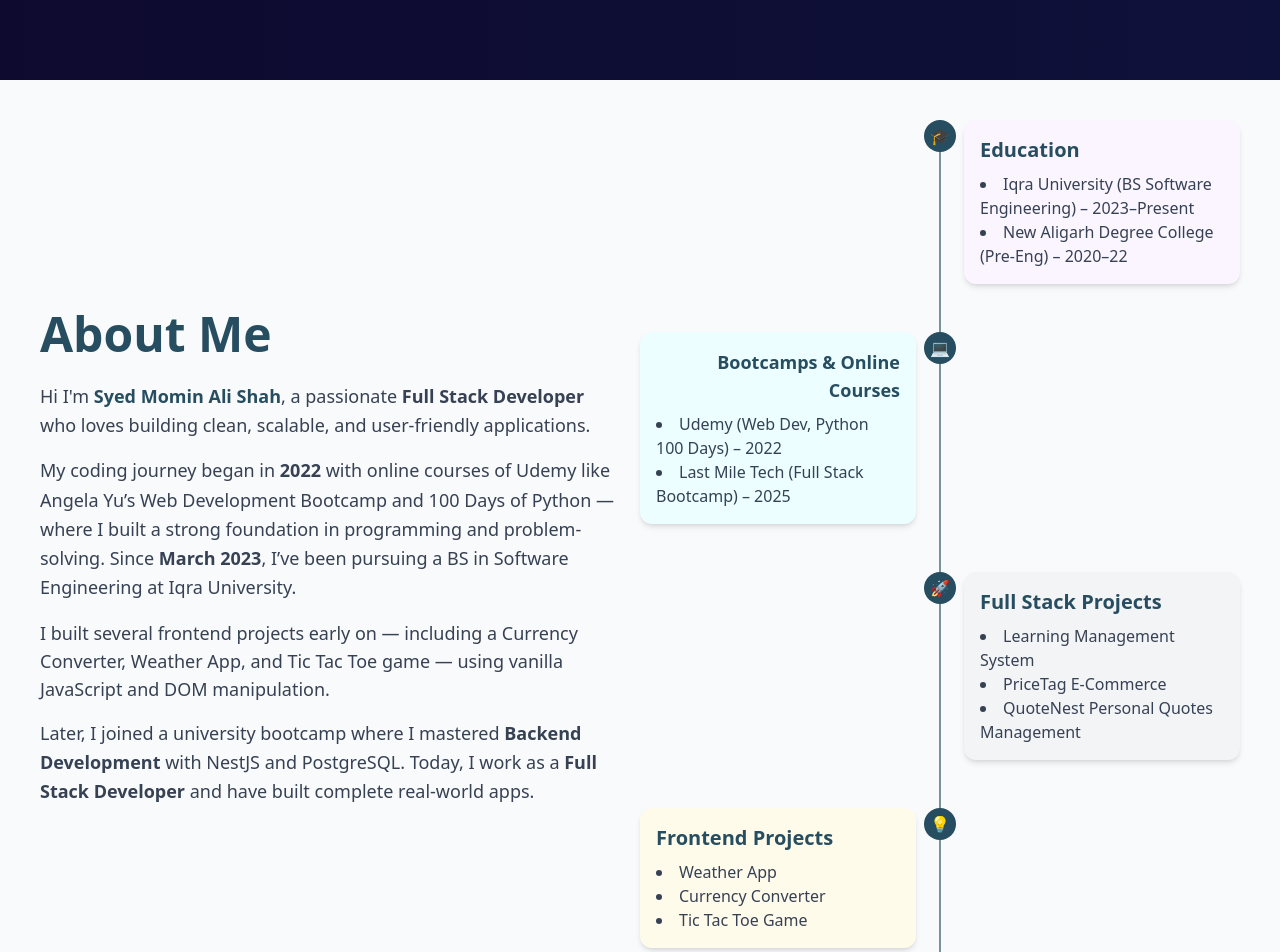
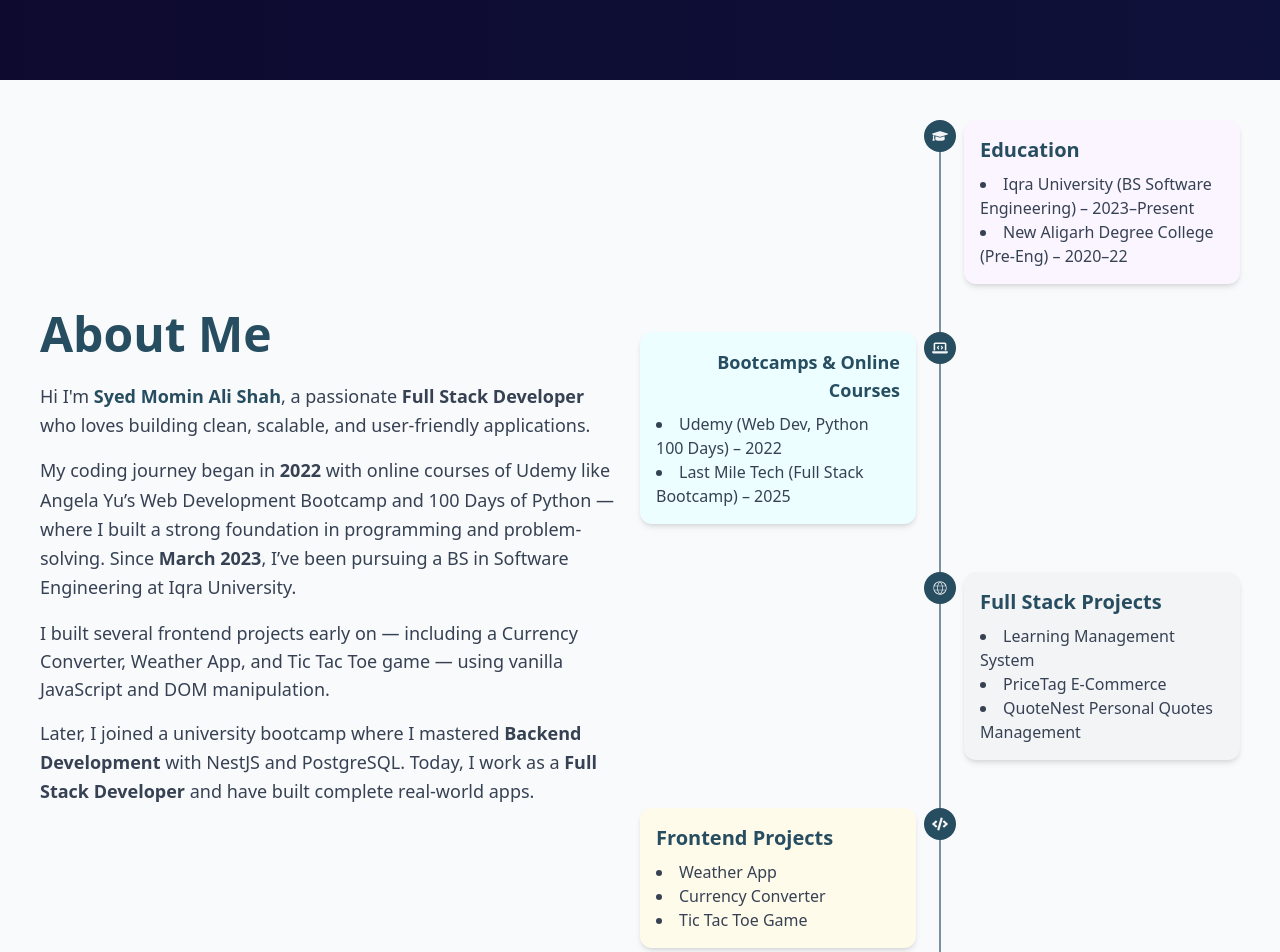
Before and after one commit to smshah121/Portfolio-Website, a React (Vite) app: page / in a window 1280 px wide. Shown: the part 720-1672 px from the top of the page. Built offline with nearby package versions, Linux system fonts and the light colour scheme.

Commit message:
changes saved

```diff
--- a/src/App.jsx
+++ b/src/App.jsx
@@ -23,6 +23,10 @@ import { FaRegEye } from "react-icons/fa";
 import { SiRedux } from "react-icons/si";
 import { TbBrandFramerMotion } from "react-icons/tb";
 import { SiAxios } from "react-icons/si";
+import { FaLaptopCode } from "react-icons/fa6";
+import { FaCode } from "react-icons/fa";
+import { FaGraduationCap } from "react-icons/fa";
+import { CiGlobe } from "react-icons/ci";
 
 function App() {
   const [scrolled, setScrolled] = useState(false);
@@ -329,7 +333,7 @@ function App() {
   <div className="w-full mb-12 flex md:justify-end justify-center">
     <div className="relative md:w-1/2 w-[85%] md:pl-6">
       <div className="absolute -left-4 w-8 h-8 bg-[#274D60] text-white flex items-center justify-center rounded-full">
-        🎓
+        <FaGraduationCap className="text-gray-100" />
       </div>
       <div className="bg-purple-50 p-4 rounded-xl shadow-md">
         <h3 className="text-base md:text-xl font-semibold text-[#274D60] mb-2">
@@ -347,7 +351,7 @@ function App() {
   <div className="w-full mb-12 flex md:justify-start justify-center">
     <div className="relative md:w-1/2 w-[85%] md:pr-6">
       <div className="absolute -right-4 w-8 h-8 bg-[#274D60] text-white flex items-center justify-center rounded-full">
-        💻
+        <FaLaptopCode className="text-gray-100" />
       </div>
       <div className="bg-cyan-50 p-4 rounded-xl shadow-md flex flex-col items-start">
         <h3 className="text-base md:text-lg font-semibold text-[#274D60] mb-2 text-left md:text-right">
@@ -365,7 +369,8 @@ function App() {
   <div className="w-full mb-12 flex md:justify-end justify-center">
     <div className="relative md:w-1/2 w-[85%] md:pl-6">
       <div className="absolute -left-4 w-8 h-8 bg-[#274D60] text-white flex items-center justify-center rounded-full">
-        🚀
+        <CiGlobe className="text-gray-100" />
+
       </div>
       <div className="bg-gray-100 p-4 rounded-xl shadow-md">
         <h3 className="text-base md:text-xl font-semibold text-[#274D60] mb-2">
@@ -384,7 +389,7 @@ function App() {
   <div className="w-full mb-12 flex md:justify-start justify-center">
     <div className="relative md:w-1/2 w-[85%] md:pr-6">
       <div className="absolute -right-4 w-8 h-8 bg-[#274D60] text-white flex items-center justify-center rounded-full">
-        💡
+        <FaCode className="text-gray-100"/>
       </div>
       <div className="bg-amber-50 p-4 rounded-xl flex flex-col items-start shadow-md">
         <h3 className="text-base md:text-xl font-semibold text-[#274D60] mb-2 text-left md:text-right">
@@ -765,21 +770,21 @@ function App() {
             target="_blank"
             rel="noopener noreferrer"
           >
-            <FaLinkedin className="mr-3 text-white" size={32} />
+            <FaLinkedin className="mr-3 text-gray-100" size={32} />
           </a>
           <a
             href="https://github.com/smshah121"
             target="_blank"
             rel="noopener noreferrer"
           >
-            <FaGithub className="mr-3 text-white" size={32} />
+            <FaGithub className="mr-3 text-gray-100" size={32} />
           </a>
           <a
             href="https://www.instagram.com/__smshah__"
             target="_blank"
             rel="noopener noreferrer"
           >
-            <FaInstagram className="text-white" size={32} />
+            <FaInstagram className="text-gray-100" size={32} />
           </a>
         </div>
         <div className="flex justify-center">
```
